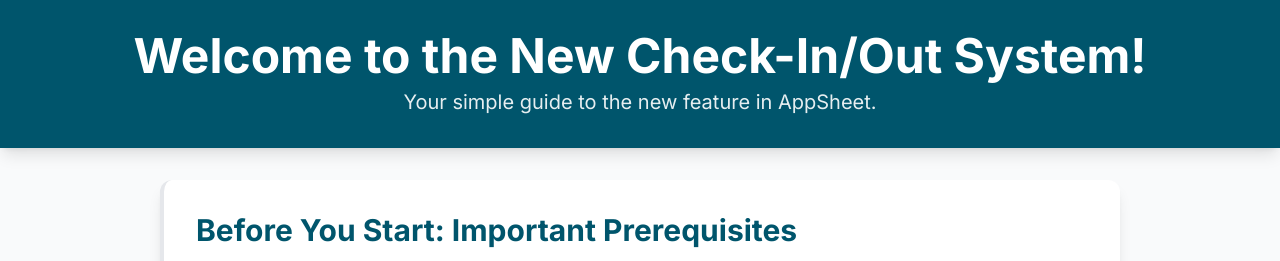
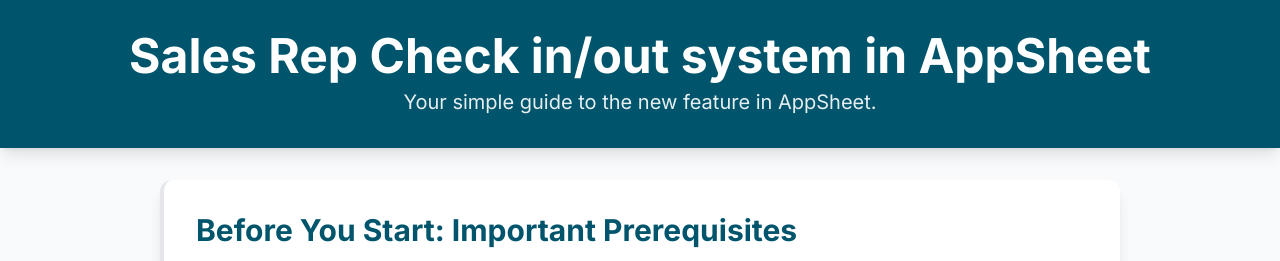
Before and after one commit to enlightenpress/enlightenpress, a plain HTML site: page checkin_system/checkin_system.html in a window 1280 px wide. Shown: the top 261 px of the page. Drawn offline with nearby package versions, Linux system fonts and the light colour scheme.

Commit message:
Update checkin_system.html

```diff
--- a/checkin_system/checkin_system.html
+++ b/checkin_system/checkin_system.html
@@ -55,7 +55,7 @@
 
     <!-- Header -->
     <header class="bg-primary text-white p-4 sm:p-6 md:p-8 text-center shadow-lg">
-        <h1 class="text-3xl sm:text-4xl md:text-5xl font-bold leading-tight">Welcome to the New Check-In/Out System!</h1>
+        <h1 class="text-3xl sm:text-4xl md:text-5xl font-bold leading-tight">Sales Rep Check in/out system in AppSheet</h1>
         <p class="mt-2 text-lg sm:text-xl opacity-90">Your simple guide to the new feature in AppSheet.</p>
     </header>
 
```
